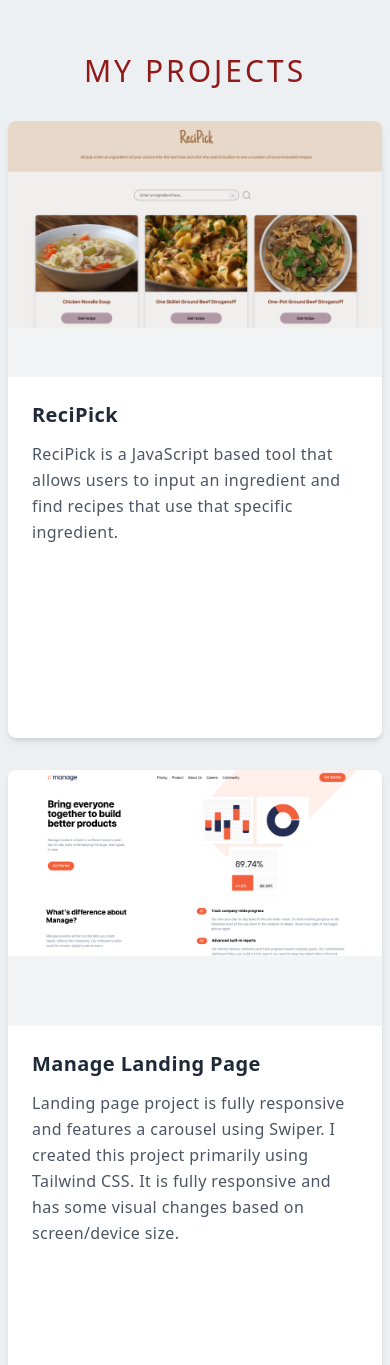
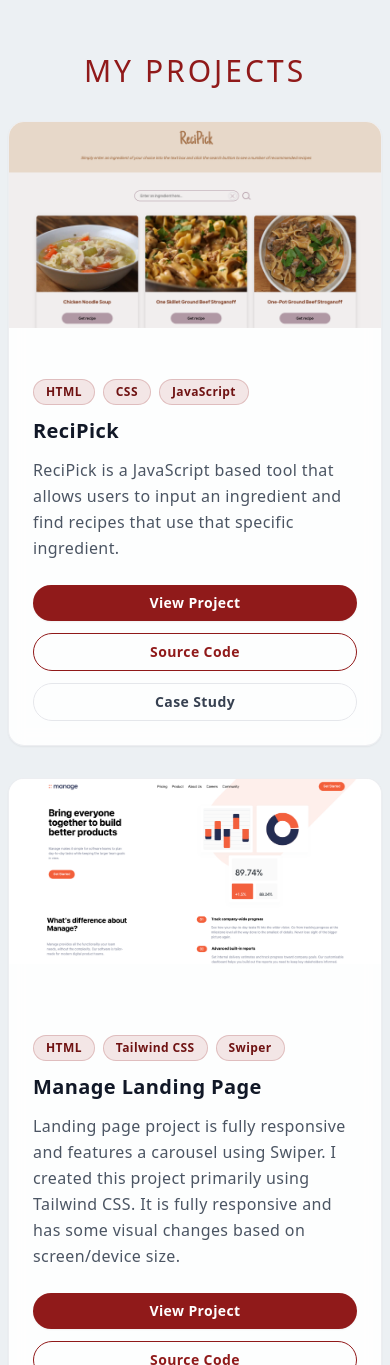
Before and after one commit to lawlawson/portfolio-july, a Next.js app: page /components/Projects in a window 390 px wide. Shown: the part 203-1568 px from the top of the page. Built offline with nearby package versions, Linux system fonts and the light colour scheme.

Commit message:
updated projects

```diff
--- a/components/ProjectCard.jsx
+++ b/components/ProjectCard.jsx
@@ -3,81 +3,64 @@ import Image from 'next/image';
 import Link from 'next/link';
 
 const ProjectCard = ({ project }) => {
-  const { id, title, description, imageUrl, imageAlt, url, code, tools } = project;
+  const { id, title, description, imageUrl, imageAlt, url, code, tools } =
+    project;
 
   return (
-    <article className='bg-white rounded-lg shadow-md overflow-hidden hover:shadow-lg transition-shadow duration-300'>
+    <article className='group relative overflow-hidden rounded-2xl border border-gray-200/70 bg-white/90 shadow-sm backdrop-blur transition duration-300 hover:-translate-y-1 hover:shadow-xl'>
+      <div className='absolute inset-0 bg-gradient-to-br from-transparent via-transparent to-[#901a1a]/5 opacity-0 transition duration-300 group-hover:opacity-100' />
+
       {/* Image Container */}
-      <div className='relative w-full h-64 overflow-hidden bg-gray-100'>
+      <div className='relative w-full aspect-[16/10] overflow-hidden'>
         <Image
           src={imageUrl}
           alt={imageAlt}
           fill
-          className='object-cover hover:scale-105 transition-transform duration-300'
+          className='object-cover transition duration-500 group-hover:scale-105'
           priority={false}
         />
       </div>
 
       {/* Card Content */}
-      <div className='p-6 flex flex-col h-full'>
-        {/* Title */}
-        <h3 className='text-xl font-semibold mb-3 text-gray-800'>
-          {title}
-        </h3>
-
-        {/* Description */}
-        <p className='text-gray-600 mb-4 flex-grow leading-relaxed'>
-          {description}
-        </p>
-
-        {/* Tech Stack */}
-        <div className='mb-4'>
-          <p className='text-sm font-semibold text-gray-700 mb-2'>
-            Tech stack:
-          </p>
-          <div className='flex flex-wrap gap-2'>
+      <div className='relative z-10 flex h-full flex-col p-6'>
+        <div className='mb-3 flex flex-wrap gap-2'>
           {tools.map((tool) => (
             <span
               key={tool}
-                className='inline-block bg-[#901a1a] text-white text-xs px-3 py-1 rounded'
+              className='inline-flex items-center rounded-full border border-[#901a1a]/20 bg-[#901a1a]/10 px-3 py-1 text-xs font-semibold text-[#6f1212]'
               aria-label={`Technology: ${tool}`}>
               {tool}
             </span>
           ))}
         </div>
-        </div>
 
-        {/* Action Buttons */}
-        <div className='flex gap-3 pt-4 border-t border-gray-200'>
+        <h3 className='text-xl font-semibold text-gray-900'>{title}</h3>
+
+        <p className='mt-3 text-gray-600 leading-relaxed'>{description}</p>
+
+        {/* Action Links */}
+        <div className='mt-6 grid grid-cols-1 gap-3 sm:grid-cols-3'>
           <a
             href={url}
             target='_blank'
             rel='noopener noreferrer'
-            className='flex-1'>
-            <button
-              className='w-full bg-[#901a1a] text-white py-2 px-4 rounded font-medium hover:bg-[#700f0f] transition-colors duration-200 focus:outline-none focus:ring-2 focus:ring-[#901a1a] focus:ring-offset-2'
+            className='inline-flex items-center justify-center rounded-full bg-[#901a1a] px-4 py-2 text-sm font-semibold text-white shadow-sm transition duration-200 hover:bg-[#700f0f] focus:outline-none focus:ring-2 focus:ring-[#901a1a] focus:ring-offset-2'
             aria-label={`View ${title} project`}>
             View Project
-            </button>
           </a>
           <a
             href={code}
             target='_blank'
             rel='noopener noreferrer'
-            className='flex-1'>
-            <button
-              className='w-full border-2 border-[#901a1a] text-[#901a1a] py-2 px-4 rounded font-medium hover:bg-[#901a1a] hover:text-white transition-colors duration-200 focus:outline-none focus:ring-2 focus:ring-[#901a1a] focus:ring-offset-2'
+            className='inline-flex items-center justify-center rounded-full border border-[#901a1a] px-4 py-2 text-sm font-semibold text-[#901a1a] transition duration-200 hover:bg-[#901a1a] hover:text-white focus:outline-none focus:ring-2 focus:ring-[#901a1a] focus:ring-offset-2'
             aria-label={`View ${title} source code`}>
             Source Code
-            </button>
           </a>
           <Link href={`/projects/${id}`}>
-            <a>
-              <button
-                className='flex-1 text-[#901a1a] py-2 px-4 rounded font-medium hover:bg-gray-100 transition-colors duration-200 focus:outline-none focus:ring-2 focus:ring-[#901a1a] focus:ring-offset-2'
+            <a
+              className='inline-flex items-center justify-center rounded-full border border-gray-200 px-4 py-2 text-sm font-semibold text-gray-700 transition duration-200 hover:border-[#901a1a] hover:text-[#901a1a] focus:outline-none focus:ring-2 focus:ring-[#901a1a] focus:ring-offset-2'
               aria-label={`Read ${title} case study`}>
               Case Study
-              </button>
             </a>
           </Link>
         </div>
--- a/pages/index.js
+++ b/pages/index.js
@@ -17,8 +17,8 @@ export default function Home() {
       </Head>
       <Navbar />
       <Main />
+      <Projects />
       <About />
-      <Projects />
     </div>
   );
 }
```
Lines whose indentation alone changed are shown as unchanged.
